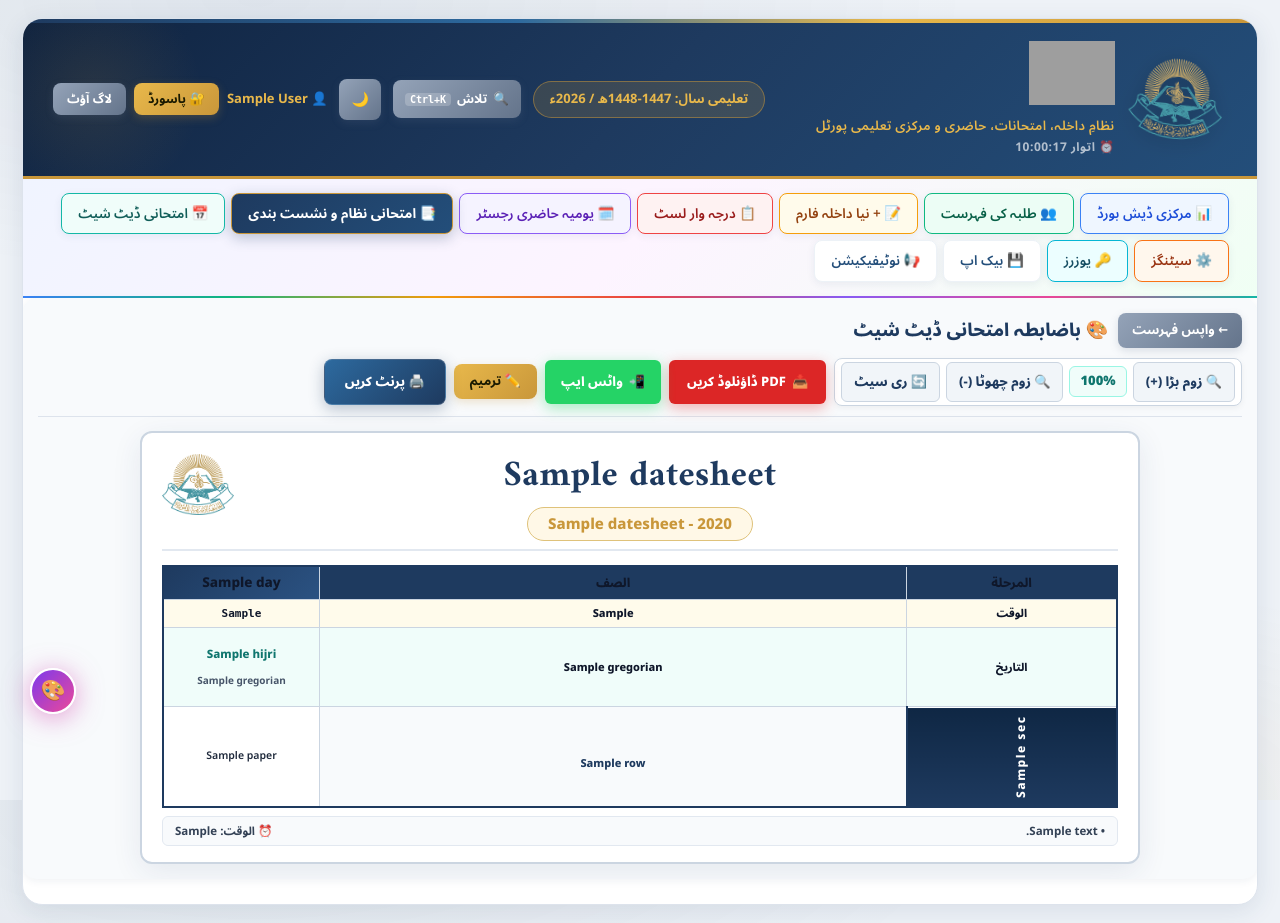
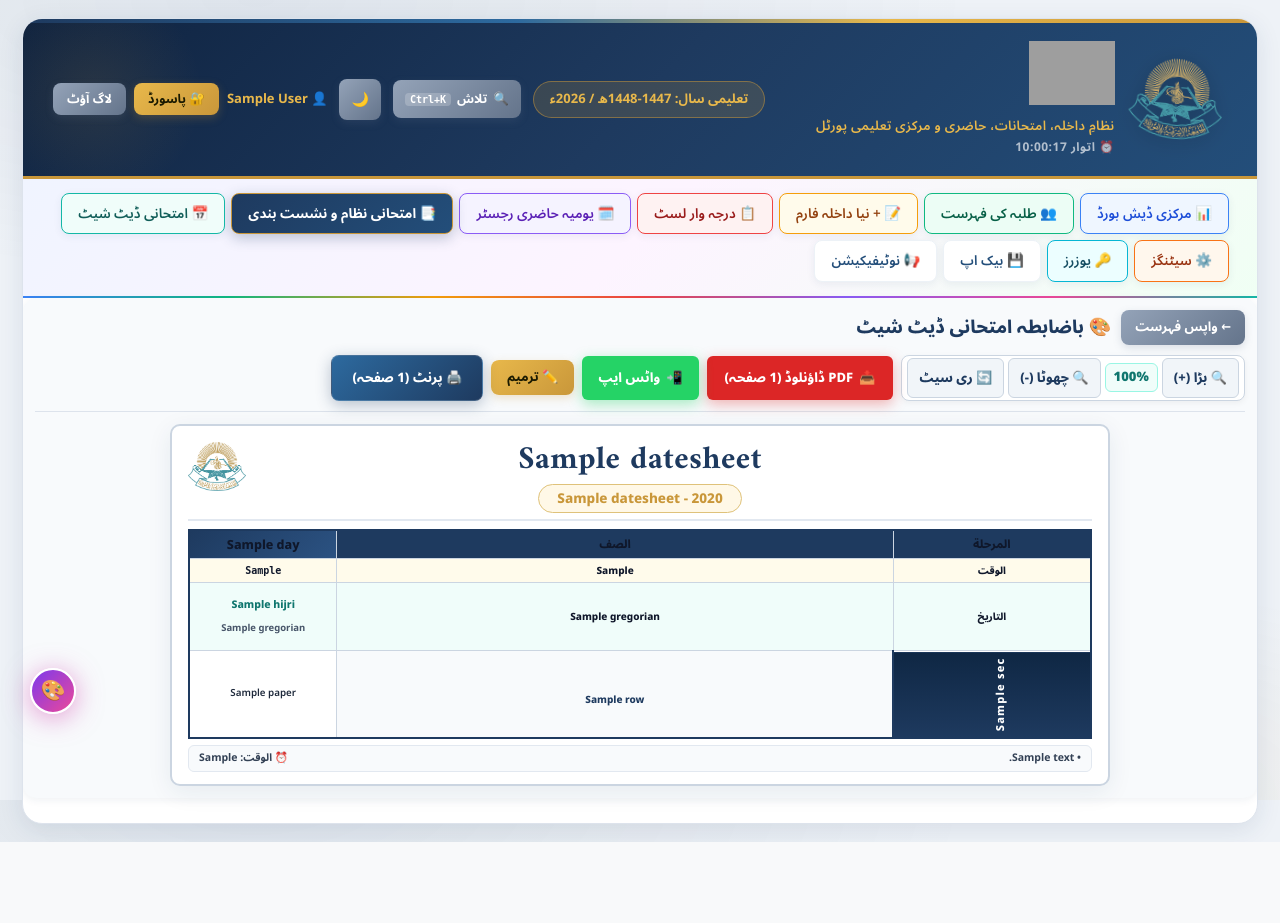
Before and after one commit to majid-7557472/mudrsa-managment, a Flask app: template templates/view_datesheet.html in a window 1280 px wide. After the commit the page ends 842 px from the top, so only its background shows below. Run offline with Flask 3, Linux system fonts and the light colour scheme; the visitor is signed in with stand-in values (Sample User, id 1); the template is opened without the code that fills it: most values are stand-ins (such as "Sample title", 1, 10 or a date in 2020); data that the repository does not hold is empty; some libraries are stand-ins or nearby versions; some web fonts are replaced; grey boxes are pictures that could not be loaded.

Commit message:
Perfect 1-page viewport fit, true A4 layout proportions, and flawless 1-page PDF/print output

```diff
--- a/templates/view_datesheet.html
+++ b/templates/view_datesheet.html
@@ -3,25 +3,25 @@
 {% set active_page = 'exams' %}
 
 {% block extra_head %}
-<!-- خوبصورت عربی خطوط -->
+<!-- خوبصورت عربی خطوط برائے پرنٹ و ڈسپلے -->
 <link rel="preconnect" href="https://fonts.googleapis.com">
 <link rel="preconnect" href="https://fonts.gstatic.com" crossorigin>
 <link href="https://fonts.googleapis.com/css2?family=Amiri:wght@700;800&family=Noto+Sans+Arabic:wght@600;700;800;900&family=Scheherazade+New:wght@700;800&display=swap" rel="stylesheet">
 <script src="https://cdnjs.cloudflare.com/ajax/libs/html2pdf.js/0.10.1/html2pdf.bundle.min.js"></script>
 
 <style>
+    /* A4 پورٹریٹ پرنٹ پیج */
     @page {
         size: A4 portrait;
-        margin: 5mm 5mm 5mm 5mm;
+        margin: 6mm 6mm 6mm 6mm;
     }
 
     .datesheet-outer-box {
         background: var(--bg-surface, #f8fafc);
-        padding: 15px;
+        padding: 12px;
         border-radius: var(--r-md);
         box-shadow: var(--shadow-sm);
         margin-bottom: 25px;
-        overflow-x: auto;
     }
 
     .datesheet-toolbar {
@@ -30,7 +30,7 @@
         align-items: center;
         flex-wrap: wrap;
         gap: 10px;
-        margin-bottom: 14px;
+        margin-bottom: 12px;
         padding-bottom: 10px;
         border-bottom: 1.5px solid var(--border);
     }
@@ -42,15 +42,15 @@
         background: #ffffff;
         border: 1.5px solid #cbd5e1;
         border-radius: 8px;
-        padding: 3px 6px;
-        gap: 6px;
+        padding: 2px 5px;
+        gap: 4px;
         box-shadow: 0 2px 6px rgba(0,0,0,0.05);
     }
     .btn-zoom {
         background: #f1f5f9;
         border: 1px solid #cbd5e1;
         border-radius: 6px;
-        padding: 5px 12px;
+        padding: 5px 11px;
         font-size: 13px;
         font-weight: 800;
         color: #1e3a5f;
@@ -67,27 +67,26 @@
         font-weight: 900;
         color: #0f766e;
         background: #f0fdfa;
-        padding: 4px 10px;
+        padding: 3px 8px;
         border-radius: 6px;
         border: 1px solid #99f6e4;
-        min-width: 45px;
+        min-width: 42px;
         text-align: center;
     }
 
-    /* پرنٹ ایبل کنٹینر - قدرتی خوبصورت سائز */
+    /* پرنٹ ایبل کنٹینر - 1 ہی صفحے پر 100% متناسب و پرفیکٹ فٹ */
     .printable-datesheet {
         background: #ffffff !important;
         width: 100% !important;
-        max-width: 1000px;
+        max-width: 940px;
         margin: 0 auto;
         color: #0f172a !important;
         direction: rtl !important;
         font-family: 'Noto Sans Arabic', 'Segoe UI', Tahoma, sans-serif !important;
-        padding: 16px 20px;
+        padding: 12px 16px;
         border: 2px solid #cbd5e1;
-        border-radius: 12px;
-        box-shadow: 0 8px 30px rgba(30,58,95,0.09);
-        transition: zoom 0.15s ease, transform 0.15s ease;
+        border-radius: 10px;
+        box-shadow: 0 6px 24px rgba(30,58,95,0.08);
         box-sizing: border-box !important;
     }
 
@@ -95,37 +94,37 @@
     .ds-top-header {
         position: relative;
         text-align: center;
-        margin-bottom: 14px;
-        padding: 4px 70px 8px 70px;
+        margin-bottom: 8px;
+        padding: 2px 60px 6px 60px;
         border-bottom: 2px solid #e2e8f0;
     }
     .ds-logo-top {
         position: absolute;
         top: 0;
         left: 0;
-        width: 72px;
-        height: 72px;
+        width: 58px;
+        height: 58px;
         object-fit: contain;
     }
     .ds-main-heading {
         font-family: 'Scheherazade New', 'Amiri', 'Noto Sans Arabic', serif;
-        font-size: 36px;
+        font-size: 32px;
         font-weight: 800;
         color: #1e3a5f !important;
-        margin: 0 0 6px 0;
-        line-height: 1.35;
+        margin: 0 0 4px 0;
+        line-height: 1.25;
         letter-spacing: 0.5px;
     }
     .ds-sub-heading {
-        font-size: 15px;
+        font-size: 13.5px;
         font-weight: 800;
         color: #c9973a !important;
         margin: 0;
         display: inline-block;
         background: #fff8e7;
-        padding: 4px 20px;
-        border-radius: 20px;
-        border: 1.5px solid #dfc27a;
+        padding: 3px 18px;
+        border-radius: 16px;
+        border: 1.2px solid #dfc27a;
     }
 
     /* مین ٹیبل */
@@ -142,7 +141,7 @@
     table.ds-main-table th,
     table.ds-main-table td {
         border: 1.2px solid #cbd5e1 !important;
-        padding: 5px 3px !important;
+        padding: 3.5px 2px !important;
         text-align: center !important;
         vertical-align: middle !important;
         color: #0f172a !important;
@@ -154,32 +153,32 @@
     .th-sec-head {
         background: #1e3a5f !important;
         color: #ffffff !important;
-        font-size: 12.5px !important;
+        font-size: 11.5px !important;
         font-weight: 800 !important;
-        width: 34px !important;
+        width: 32px !important;
     }
     .th-cls-head {
         background: #1e3a5f !important;
         color: #ffffff !important;
-        font-size: 12.5px !important;
+        font-size: 11.5px !important;
         font-weight: 800 !important;
-        width: 95px !important;
+        width: 90px !important;
     }
     .th-day-head {
         background: linear-gradient(135deg, #1e3a5f 0%, #2b5282 100%) !important;
         color: #ffffff !important;
-        font-size: 13.5px !important;
+        font-size: 12.5px !important;
         font-weight: 800 !important;
-        height: 30px !important;
+        height: 26px !important;
     }
 
     /* اوقات رو */
     .th-time-row {
         background: #fffbeb !important;
         color: #92400e !important;
-        font-size: 11px !important;
+        font-size: 10px !important;
         font-weight: 800 !important;
-        height: 23px !important;
+        height: 20px !important;
         border-color: #fde68a !important;
     }
 
@@ -187,19 +186,19 @@
     .th-date-row {
         background: #f0fdfa !important;
         color: #0f766e !important;
-        font-size: 11px !important;
+        font-size: 10px !important;
         font-weight: 800 !important;
-        height: 34px !important;
-        line-height: 1.25 !important;
+        height: 30px !important;
+        line-height: 1.2 !important;
         border-color: #99f6e4 !important;
     }
     .th-date-row .hijri {
         font-weight: 800;
-        font-size: 11.5px;
+        font-size: 10.5px;
         color: #0f766e;
     }
     .th-date-row .greg {
-        font-size: 10px;
+        font-size: 9.5px;
         color: #475569;
         font-weight: 700;
     }
@@ -208,12 +207,12 @@
     table.ds-main-table td.sec-col {
         color: #ffffff !important;
         font-weight: 800 !important;
-        font-size: 12px !important;
-        width: 34px !important;
+        font-size: 11px !important;
+        width: 32px !important;
         writing-mode: vertical-rl !important;
         transform: rotate(180deg) !important;
-        padding: 8px 1px !important;
-        letter-spacing: 1.5px;
+        padding: 6px 1px !important;
+        letter-spacing: 1.2px;
         text-align: center !important;
         vertical-align: middle !important;
         border-left: 2px solid #1e3a5f !important;
@@ -232,23 +231,23 @@
     table.ds-main-table td.cls-col {
         background-color: #f8fafc !important;
         font-weight: 800 !important;
-        font-size: 11px !important;
+        font-size: 10px !important;
         color: #1e3a5f !important;
-        width: 95px !important;
+        width: 90px !important;
         text-align: center !important;
-        line-height: 1.25 !important;
-        padding: 4px 2px !important;
+        line-height: 1.2 !important;
+        padding: 3px 2px !important;
         border-right: 1.5px solid #cbd5e1 !important;
     }
 
     /* کتاب و پرچہ کے خانے */
     table.ds-main-table td.paper-col {
         background-color: #ffffff !important;
-        font-size: 10.5px !important;
+        font-size: 9.8px !important;
         font-weight: 600 !important;
         color: #1e293b !important;
-        line-height: 1.3 !important;
-        padding: 4px 2px !important;
+        line-height: 1.22 !important;
+        padding: 3.5px 2px !important;
         text-align: center !important;
     }
     table.ds-main-table tr:hover td.paper-col {
@@ -276,11 +275,11 @@
         display: flex;
         justify-content: space-between;
         align-items: center;
-        margin-top: 8px;
-        font-size: 11.5px;
+        margin-top: 6px;
+        font-size: 10.5px;
         font-weight: 700;
         color: #334155 !important;
-        padding: 5px 12px;
+        padding: 4px 10px;
         background: #f8fafc;
         border-radius: 6px;
         border: 1px solid #e2e8f0;
@@ -437,15 +438,15 @@
         <div style="display: flex; gap: 8px; align-items: center; flex-wrap: wrap;">
             <!-- زوم کنٹرولز -->
             <div class="zoom-btn-group">
-                <button type="button" class="btn-zoom" onclick="changeZoom(15)" title="زوم بڑا کریں">🔍 زوم بڑا (+)</button>
+                <button type="button" class="btn-zoom" onclick="changeZoom(15)" title="زوم بڑا کریں">🔍 بڑا (+)</button>
                 <span id="zoomPercentageLabel" class="zoom-level-badge">100%</span>
-                <button type="button" class="btn-zoom" onclick="changeZoom(-15)" title="زوم چھوٹا کریں">🔍 زوم چھوٹا (-)</button>
+                <button type="button" class="btn-zoom" onclick="changeZoom(-15)" title="زوم چھوٹا کریں">🔍 چھوٹا (-)</button>
                 <button type="button" class="btn-zoom" onclick="resetZoom()" title="اصل 100% سائز">🔄 ری سیٹ</button>
             </div>
 
-            <!-- پی ڈی ایف ڈاؤنلوڈ بٹن -->
+            <!-- پی ڈی ایف ڈاؤنلوڈ بٹن (1 صفحہ) -->
             <button type="button" id="btnDownloadPDF" onclick="downloadAsPDF()" class="btn btn-danger" style="background: #dc2626; color: #fff; font-weight: 800; padding: 8px 18px; font-size: 13px; border: none; border-radius: 6px; box-shadow: 0 4px 14px rgba(220,38,38,0.35); display: flex; align-items: center; gap: 6px; cursor: pointer;">
-                <span>📥</span> <span>PDF ڈاؤنلوڈ کریں</span>
+                <span>📥</span> <span>PDF ڈاؤنلوڈ (1 صفحہ)</span>
             </button>
 
             <!-- واٹس ایپ 1-کلک بٹن -->
@@ -455,9 +456,9 @@
 
             <a href="{{ url_for('edit_datesheet', datesheet_id=datesheet['id']) }}" class="btn btn-gold" style="padding: 7px 16px; font-size: 13px; font-weight: bold;">✏️ ترمیم</a>
 
-            <!-- پرنٹ بٹن -->
+            <!-- پرنٹ بٹن (1 صفحہ) -->
             <button type="button" class="btn btn-primary" onclick="window.print()" style="padding: 8px 20px; font-size: 13px; font-weight: 800; box-shadow: 0 4px 15px rgba(30,58,95,0.3);">
-                🖨️ پرنٹ کریں
+                🖨️ پرنٹ (1 صفحہ)
             </button>
         </div>
     </div>
@@ -603,7 +604,7 @@
 let currentZoomPercent = 100;
 
 function changeZoom(delta) {
-    currentZoomPercent = Math.min(Math.max(currentZoomPercent + delta, 60), 300);
+    currentZoomPercent = Math.min(Math.max(currentZoomPercent + delta, 60), 250);
     applyZoom();
 }
 
@@ -643,18 +644,18 @@ function downloadAsPDF() {
         margin: [5, 5, 5, 5],
         filename: 'Jamia_Ashrafia_DateSheet_1448H.pdf',
         image: { type: 'jpeg', quality: 0.98 },
-        html2canvas: { scale: 2.2, useCORS: true, letterRendering: true },
+        html2canvas: { scale: 2.2, useCORS: true, letterRendering: true, scrollY: 0 },
         jsPDF: { unit: 'mm', format: 'a4', orientation: 'portrait' }
     };
 
     html2pdf().set(opt).from(element).save().then(() => {
         element.style.zoom = oldZoom;
         btn.disabled = false;
-        btn.innerHTML = '<span>📥</span> <span>PDF ڈاؤنلوڈ کریں</span>';
+        btn.innerHTML = '<span>📥</span> <span>PDF ڈاؤنلوڈ (1 صفحہ)</span>';
     }).catch(err => {
         element.style.zoom = oldZoom;
         btn.disabled = false;
-        btn.innerHTML = '<span>📥</span> <span>PDF ڈاؤنلوڈ کریں</span>';
+        btn.innerHTML = '<span>📥</span> <span>PDF ڈاؤنلوڈ (1 صفحہ)</span>';
         window.print();
     });
 }
```
Also changed, not shown: other parts of templates/view_datesheet.html (+32 -30 lines).
